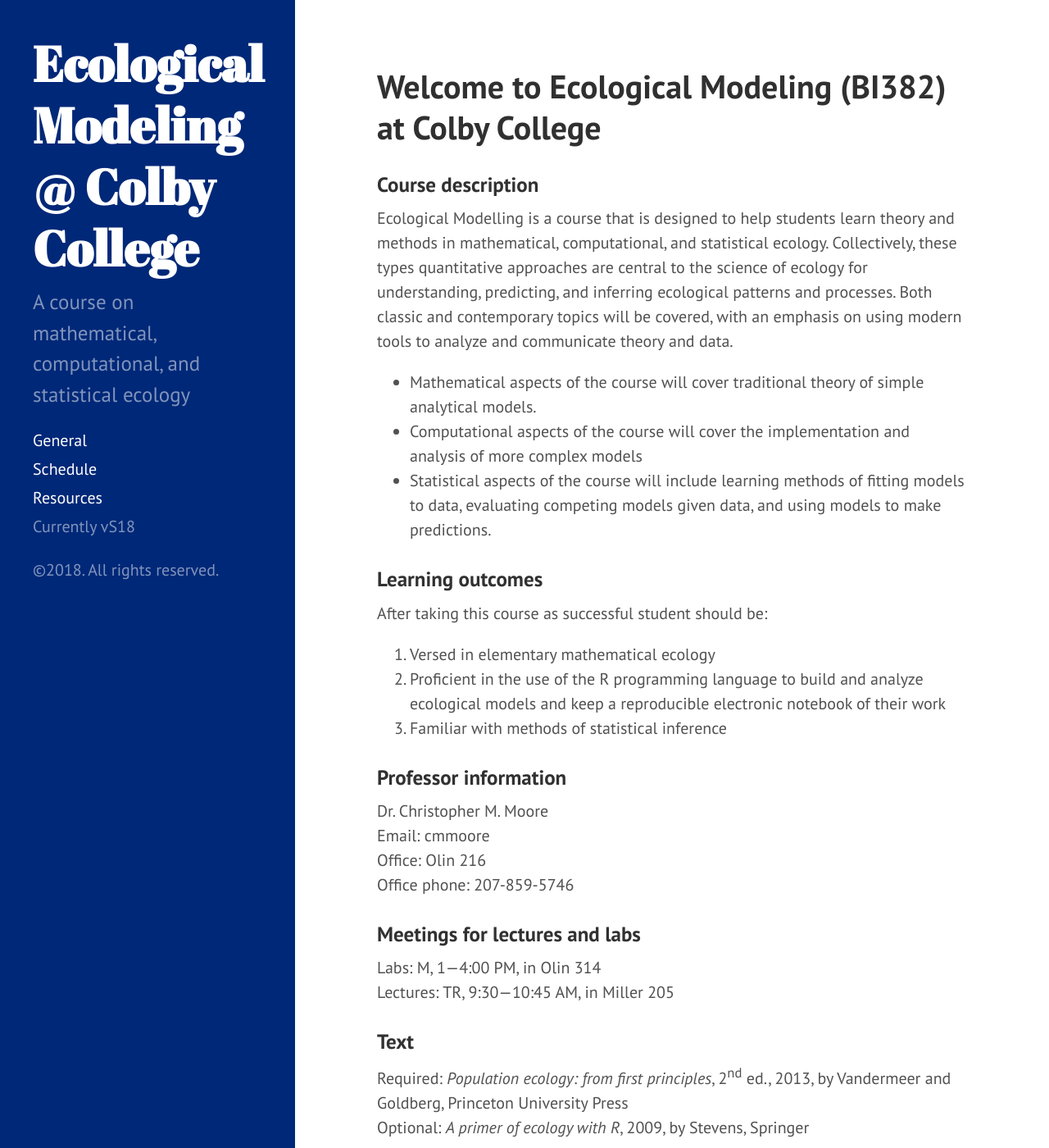
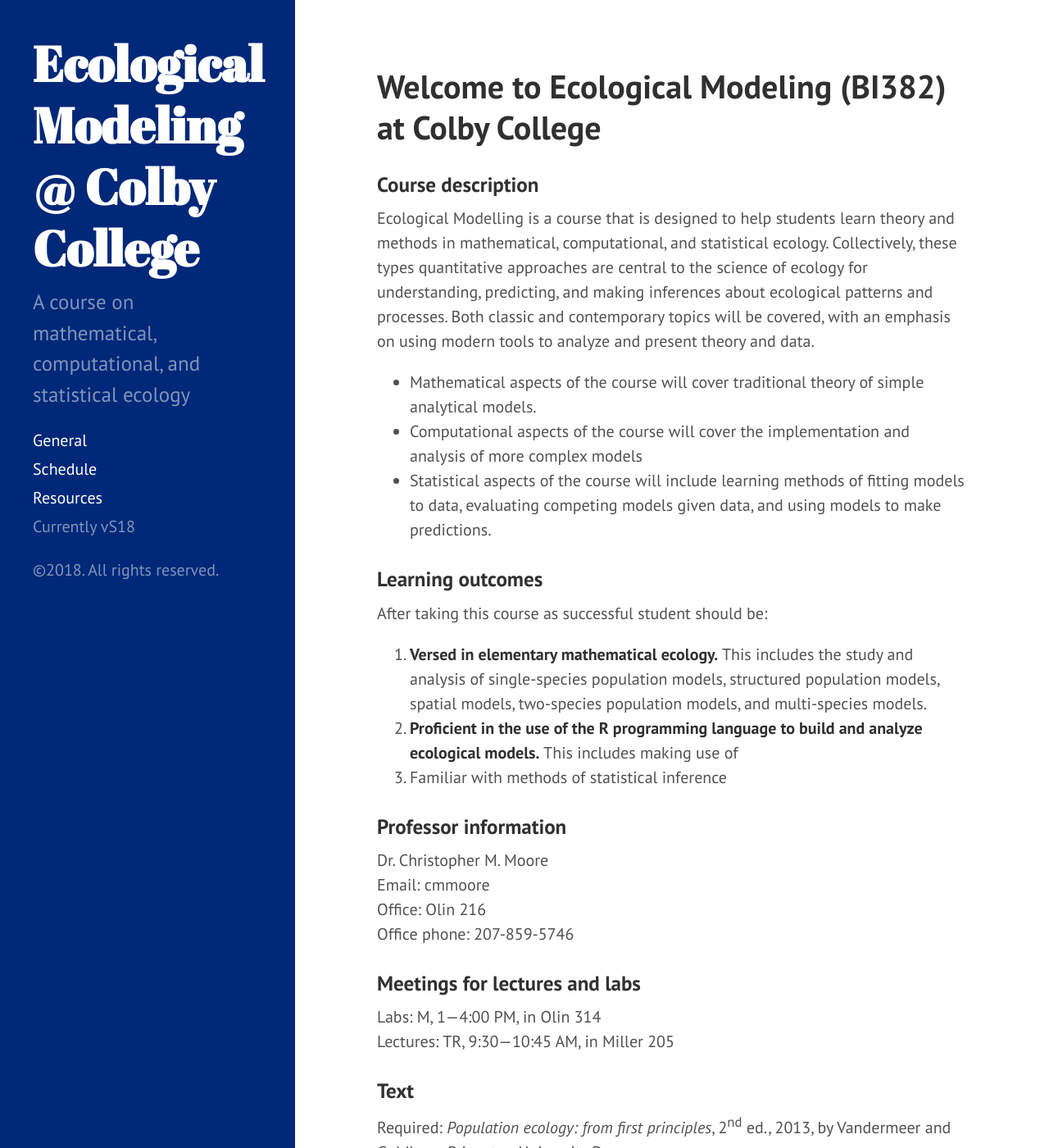
Before and after one commit to ColbyEcology/BI382_2018_Spring, a Jekyll site: the page built from index.md, in a window 1280 px wide and 1400 px high. Shown: the whole window at 82% size. Built offline with Jekyll 4.4.1, drawn with Linux system fonts in a browser that asks for light colours.

Commit message:
new description

```diff
--- a/index.md
+++ b/index.md
@@ -4,7 +4,7 @@
 ---
 
 ### Course description
-Ecological Modelling is a course that is designed to help students learn theory and methods in mathematical, computational, and statistical ecology. Collectively, these types quantitative approaches are central to the science of ecology for understanding, predicting, and inferring ecological patterns and processes. Both classic and contemporary topics will be covered, with an emphasis on using modern tools to analyze and communicate theory and data.
+Ecological Modelling is a course that is designed to help students learn theory and methods in mathematical, computational, and statistical ecology. Collectively, these types quantitative approaches are central to the science of ecology for understanding, predicting, and making inferences about ecological patterns and processes. Both classic and contemporary topics will be covered, with an emphasis on using modern tools to analyze and present theory and data.
 
 * Mathematical aspects of the course will cover traditional theory of simple analytical models.
 * Computational aspects of the course will cover the implementation and analysis of more complex models
@@ -15,8 +15,8 @@
 ### Learning outcomes
 After taking this course as successful student should be:
 
-1. Versed in elementary mathematical ecology
-2. Proficient in the use of the R programming language to build and analyze ecological models and keep a reproducible electronic notebook of their work
+1. **Versed in elementary mathematical ecology.** This includes the study and analysis of single-species population models, structured population models, spatial models, two-species population models, and multi-species models.
+2. **Proficient in the use of the R programming language to build and analyze ecological models.** This includes making use of
 3. Familiar with methods of statistical inference
 
 ### Professor information
```
